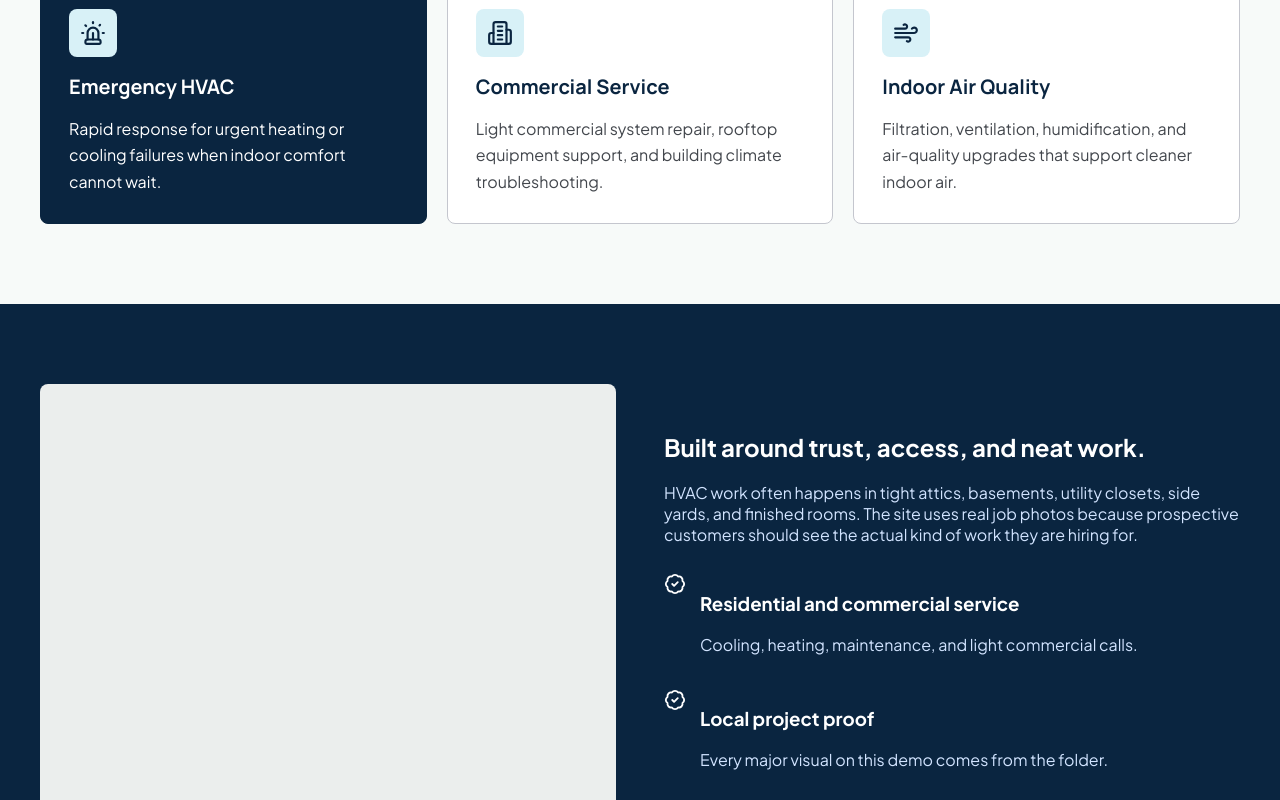
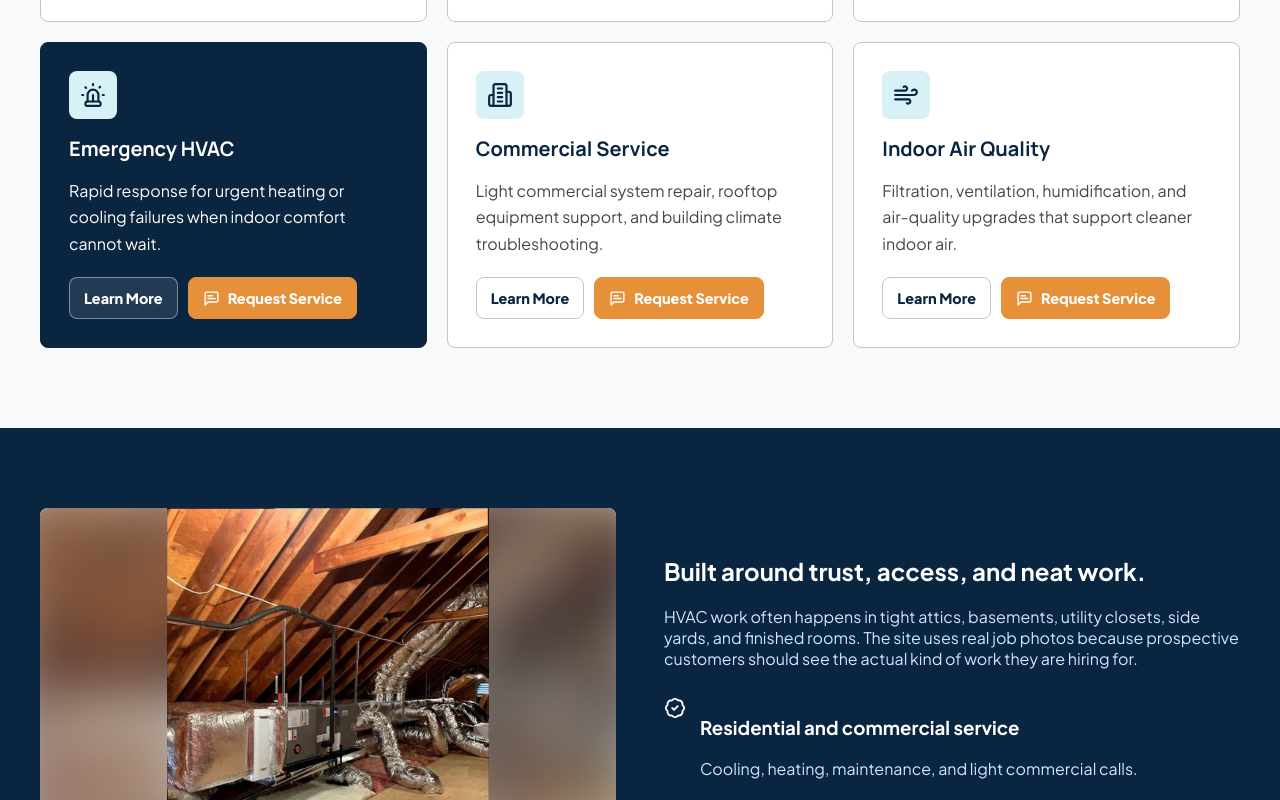
Before and after one commit to Reuben-Williams/Garcia-Brothers-Heating-and-Air-Conditioning, a Next.js app: page / in a window 1280 px wide. Shown: the part 1300-2100 px from the top of the page. Built offline with nearby package versions, Linux system fonts and the light colour scheme.

Commit message:
Make homepage services actionable

```diff
--- a/app/globals.css
+++ b/app/globals.css
@@ -338,6 +338,7 @@ img {
   display: flex;
   flex-direction: column;
   gap: 16px;
+  scroll-margin-top: 110px;
 }
 
 .service-card.featured {
@@ -375,6 +376,61 @@ img {
   line-height: 1.65;
 }
 
+.service-actions {
+  display: flex;
+  flex-wrap: wrap;
+  gap: 10px;
+  margin-top: auto;
+  padding-top: 4px;
+}
+
+.service-link {
+  display: inline-flex;
+  min-height: 42px;
+  align-items: center;
+  justify-content: center;
+  gap: 8px;
+  padding: 0 14px;
+  border: 1px solid var(--border);
+  border-radius: 8px;
+  color: var(--trust-navy);
+  background: #fff;
+  font-weight: 900;
+  font-size: 0.9rem;
+}
+
+.service-link.primary {
+  color: #fff;
+  background: var(--energy-orange);
+  border-color: var(--energy-orange);
+}
+
+.service-card h3 a:hover,
+.service-link:hover {
+  color: var(--energy-orange);
+}
+
+.service-link.primary:hover {
+  color: #fff;
+  background: #cf7926;
+}
+
+.service-card.featured .service-link {
+  color: #fff;
+  background: rgba(255, 255, 255, 0.1);
+  border-color: rgba(255, 255, 255, 0.42);
+}
+
+.service-card.featured .service-link.primary {
+  background: var(--energy-orange);
+  border-color: var(--energy-orange);
+}
+
+.service-card:target {
+  outline: 3px solid rgba(230, 145, 57, 0.42);
+  outline-offset: 4px;
+}
+
 .dark-band {
   background: var(--trust-navy);
   color: #fff;
@@ -402,6 +458,11 @@ img {
   overflow: hidden;
   border-radius: 8px;
   background: var(--surface-muted);
+}
+
+.media-frame > .blurred-photo {
+  position: absolute;
+  inset: 0;
 }
 
 .check-list {
--- a/src/components/ServiceGrid.jsx
+++ b/src/components/ServiceGrid.jsx
@@ -1,11 +1,13 @@
 import {
   Building2,
   Flame,
+  MessageSquareText,
   Siren,
   Snowflake,
   Wind,
   Wrench,
 } from "lucide-react";
+import Link from "next/link";
 import { services } from "@/content/siteData.mjs";
 
 const iconMap = {
@@ -24,14 +26,30 @@ export default function ServiceGrid({ detailed = false }) {
         const Icon = iconMap[service.icon] || Wrench;
         return (
           <article
+            id={service.slug}
             className={`service-card${service.featured ? " featured" : ""}`}
             key={service.title}
           >
             <span className="icon-chip">
               <Icon size={26} />
             </span>
-            <h3>{service.title}</h3>
+            <h3>
+              <Link href={service.detailHref}>{service.title}</Link>
+            </h3>
             <p>{detailed ? service.detail : service.summary}</p>
+            <div className="service-actions">
+              <Link className="service-link" href={service.detailHref}>
+                Learn More
+              </Link>
+              <Link
+                aria-label={service.ctaLabel}
+                className="service-link primary"
+                href={service.contactHref}
+              >
+                <MessageSquareText size={17} />
+                Request Service
+              </Link>
+            </div>
           </article>
         );
       })}
--- a/src/content/siteData.mjs
+++ b/src/content/siteData.mjs
@@ -19,6 +19,10 @@ export const navItems = [
 export const services = [
   {
     title: "AC Repair & Install",
+    slug: "ac-repair-install",
+    detailHref: "/services#ac-repair-install",
+    contactHref: "/contact?service=ac-repair-install",
+    ctaLabel: "Request cooling service",
     summary:
       "Troubleshooting, seasonal repair, and clean installation of efficient cooling systems.",
     detail:
@@ -27,6 +31,10 @@ export const services = [
   },
   {
     title: "Heating Services",
+    slug: "heating-services",
+    detailHref: "/services#heating-services",
+    contactHref: "/contact?service=heating-services",
+    ctaLabel: "Request heating service",
     summary:
       "Furnace repair, heat pump service, and heating equipment replacement for reliable winter comfort.",
     detail:
@@ -35,6 +43,10 @@ export const services = [
   },
   {
     title: "Maintenance Plans",
+    slug: "maintenance-plans",
+    detailHref: "/services#maintenance-plans",
+    contactHref: "/contact?service=maintenance-plans",
+    ctaLabel: "Request maintenance",
     summary:
       "Preventive tune-ups that reduce surprise breakdowns and keep HVAC equipment running efficiently.",
     detail:
@@ -43,6 +55,10 @@ export const services = [
   },
   {
     title: "Emergency HVAC",
+    slug: "emergency-hvac",
+    detailHref: "/services#emergency-hvac",
+    contactHref: "/contact?service=emergency-hvac",
+    ctaLabel: "Request emergency help",
     summary:
       "Rapid response for urgent heating or cooling failures when indoor comfort cannot wait.",
     detail:
@@ -52,6 +68,10 @@ export const services = [
   },
   {
     title: "Commercial Service",
+    slug: "commercial-service",
+    detailHref: "/services#commercial-service",
+    contactHref: "/contact?service=commercial-service",
+    ctaLabel: "Request commercial service",
     summary:
       "Light commercial system repair, rooftop equipment support, and building climate troubleshooting.",
     detail:
@@ -60,6 +80,10 @@ export const services = [
   },
   {
     title: "Indoor Air Quality",
+    slug: "indoor-air-quality",
+    detailHref: "/services#indoor-air-quality",
+    contactHref: "/contact?service=indoor-air-quality",
+    ctaLabel: "Request air-quality help",
     summary:
       "Filtration, ventilation, humidification, and air-quality upgrades that support cleaner indoor air.",
     detail:
```
Also changed, not shown: app/contact/page.jsx (+6 -6 lines), 2 other files (tests, documents, lock files or other folders).
